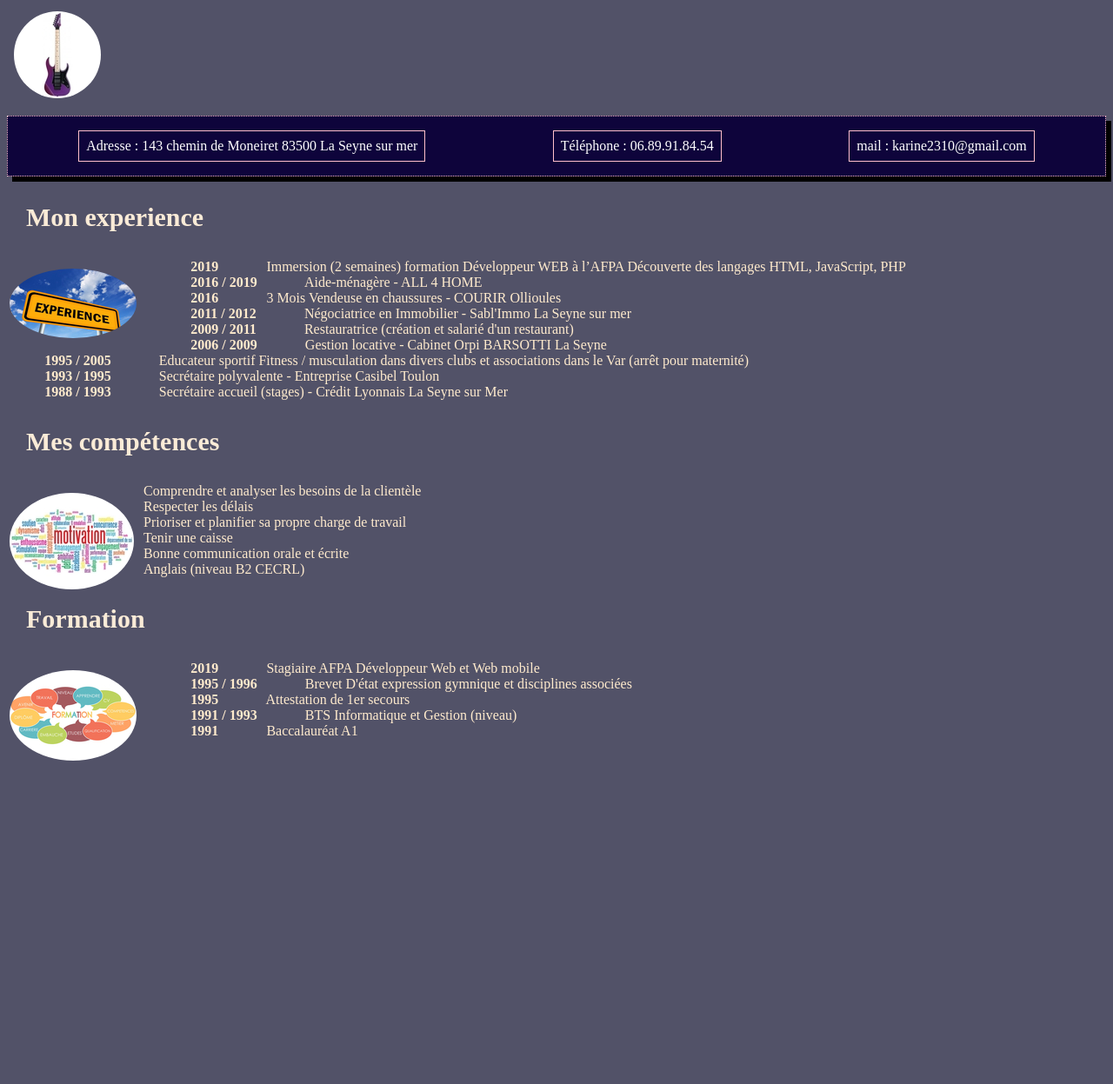
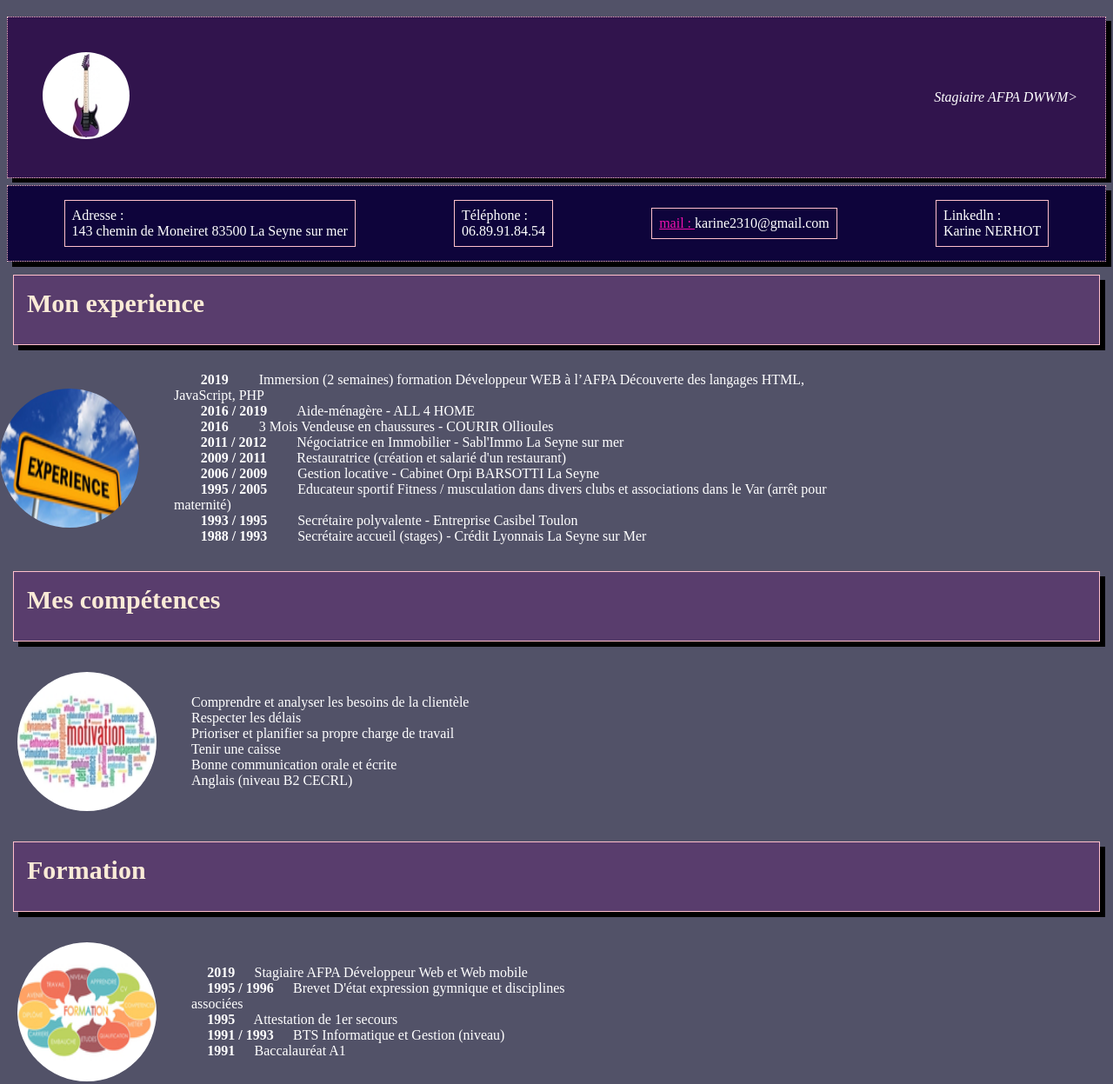
Before and after one commit to HysteriaKa/cvclassroom, a plain HTML site: page index.html in a window 1280 px wide. Shown: the part 104-1351 px from the top of the page at 87% size. Before the commit the page ends 990 px from the top, so only its background shows below. Drawn offline with Linux system fonts and the light colour scheme.

Commit message:
imression et mise en page

```diff
--- /dev/null
+++ b/impression.css
@@ -0,0 +1,14 @@
+body{
+    background-color: #fff;
+    font-family: serif;
+    font-size: 15px;
+}
+.imageflottante{
+    display: none;
+}
+h1{
+    text-align: center;
+}
+.intitule{
+    text-align: right;
+}
--- a/index.html
+++ b/index.html
@@ -5,55 +5,66 @@
     <meta name="viewport" content="width=device-width, initial-scale=1.0">
     <meta http-equiv="X-UA-Compatible" content="ie=edge">
     <link href="style.css" rel="stylesheet" type="text/css" media="screen">
+    <link href="impression.css" rel="stylesheet" type="text/css" media="print">
     <title>MON CV</title>
 </head>
 <body>
-    <h1>Karine Nerhot</h1>
+    <h1 class="titre">Karine Nerhot</h1>
+    <header>
         <div class="intitule">Stagiaire AFPA DWWM></div>
         <div class="photoid"><a href="IBANEZ+RG550PN.JPG"><img src="ibanez-rg550pn.jpg" alt="ma photo" title="cliquez pour agrandir"></a>
         </div>
+    </header>
         <ul id="nav">
-            <li>Adresse : 143 chemin de Moneiret 83500 La Seyne sur mer</li>
-            <li>Téléphone : 06.89.91.84.54</li>
-            <li>mail : karine2310@gmail.com</li>
+            <li>Adresse :</br> 143 chemin de Moneiret 83500 La Seyne sur mer</li>
+            <li>Téléphone :</br> 06.89.91.84.54</li>
+            <li><a href="mailto:karine@gmail.com" title="cliquez pour mail"> mail : </a> karine2310@gmail.com</li>
+            <li>Linkedln :</br> Karine NERHOT</li>
         </ul>
     <h2>Mon experience</h2>
-    <p>
+    <div class="expcont">
         <img src="Webp.net-resizeimage.jpg" class="imageflottante" alt="image flottante"/>
-        <span class="dates">2019</span> 	Immersion (2 semaines) formation Développeur WEB à l’AFPA
-        Découverte des langages HTML, JavaScript, PHP</br>
-        <span class="dates">2016 / 2019</span> Aide-ménagère - ALL 4 HOME</br>
-        <span class="dates">2016</span> 3 Mois	Vendeuse en chaussures - COURIR Ollioules</br>
-        <span class="dates">2011 / 2012</span>	Négociatrice en Immobilier - Sabl'Immo La Seyne sur mer </br>
-        <span class="dates">2009 / 2011</span> 	Restauratrice (création et salarié d'un restaurant)</br>
-    <span class="dates">2006 / 2009</span>	Gestion locative - Cabinet Orpi BARSOTTI La Seyne </br>
-    <span class="dates">1995 / 2005 </span> 	Educateur sportif Fitness / musculation dans divers clubs et associations
-    dans le Var  (arrêt pour maternité)</br>
-    <span class="dates">1993 / 1995</span> 	Secrétaire polyvalente - Entreprise Casibel Toulon </br>
-    <span class="dates">1988 / 1993</span>	Secrétaire accueil (stages) - Crédit Lyonnais La Seyne sur Mer</br>
-    </p>
-    <h2>Mes compétences</h2>
-    <p>
+        <ul class="exp">
+            <li><span class="dates">2019</span> 	Immersion (2 semaines) formation Développeur WEB à l’AFPA
+            Découverte des langages HTML, JavaScript, PHP</li>
+            <li><span class="dates">2016 / 2019</span> Aide-ménagère - ALL 4 HOME</li>
+            <li><span class="dates">2016</span> 3 Mois	Vendeuse en chaussures - COURIR Ollioules</li>
+            <li><span class="dates">2011 / 2012</span>	Négociatrice en Immobilier - Sabl'Immo La Seyne sur mer </li>
+            <li><span class="dates">2009 / 2011</span> 	Restauratrice (création et salarié d'un restaurant)</li>
+            <li><span class="dates">2006 / 2009</span>	Gestion locative - Cabinet Orpi BARSOTTI La Seyne </li>
+            <li><span class="dates">1995 / 2005 </span> Educateur sportif Fitness / musculation dans divers clubs et associations
+    dans le Var  (arrêt pour maternité)</li>
+            <li><span class="dates">1993 / 1995</span> 	Secrétaire polyvalente - Entreprise Casibel Toulon </li>
+            <li><span class="dates">1988 / 1993</span>	Secrétaire accueil (stages) - Crédit Lyonnais La Seyne sur Mer</li>
+        </ul>
+
+    </div>
+    <h2 class="titrecomp">Mes compétences</h2>
+    <div class=compcont>
         <img src="motivation.jpg" class="imageflottante" alt="image flottante"/>
-        Comprendre et analyser les besoins de la clientèle</br>
-        Respecter les délais</br>
-        Prioriser et planifier sa propre charge de travail</br>
-        Tenir une caisse</br>
-
-        Bonne communication orale et écrite</br>
-        Anglais (niveau B2 CECRL)
-    </p>
+        <ul class="exp">
+            <li>Comprendre et analyser les besoins de la clientèle</li>
+            <Li>Respecter les délais</li>
+            <li>Prioriser et planifier sa propre charge de travail</li>
+            <li>Tenir une caisse</li>
+            <li>Bonne communication orale et écrite</li>
+            <li>Anglais (niveau B2 CECRL)</li>
+        </ul>
+    </div>
     <h2>Formation</h2>
     <!-- <p>mettre en gras les lettres, espacer les intitulés -->
-       <p><img src="formation.jpg" class="imageflottante alt="image flottante">
-        <span class="dates">2019</span>	Stagiaire AFPA Développeur Web et Web mobile </br>
-        <span class="dates">1995 / 1996 </span>	Brevet D'état expression gymnique et disciplines associées </br>
-        <span class="dates">1995</span>	Attestation de 1er secours </br>
-        <span class="dates">1991 / 1993</span>	BTS Informatique et Gestion (niveau)</br>
-        <span class="dates">1991 </span>	Baccalauréat A1 <br>
+       <div class="formcont">
+            <img src="formation.jpg" class="imageflottante" alt="image flottante">
+           <ul class="form">
+            <li><span class="dates">2019</span>	Stagiaire AFPA Développeur Web et Web mobile</li>
+            <li><span class="dates">1995 / 1996 </span>	Brevet D'état expression gymnique et disciplines associées</li>
+            <li><span class="dates">1995</span>	Attestation de 1er secours</li>
+            <li><span class="dates">1991 / 1993</span>	BTS Informatique et Gestion (niveau)</li>
+            <li><span class="dates">1991 </span>	Baccalauréat A1 </li>
 
+            </ul>
+        </p>
 
-        </p>
 
 
 </body>
--- a/style.css
+++ b/style.css
@@ -11,25 +11,6 @@ h1{
 
 }
 
-
-
-.intitule{
-    text-align: right;
-    font-style: italic;
-    font-family: Cambria, Cochin, Georgia, Times, 'Times New Roman', serif;
-    color: aliceblue;
-    display:flex;
-    flex-direction: row-reverse;
-    margin:0.5em;
-    padding: 0.5em;
-
-}
-.photoid{
-    display: flex;
-    flex-direction: row;
-    margin: 0.5em;
-    padding: 0.5em;
-}
 h2{
     font-weight: bold;
     border:10px whitesmoke;
@@ -37,14 +18,52 @@ h2{
     color: antiquewhite;
     margin: 0.5em;
     padding: 0.5em;
+    border: 1px solid pink;
+    background-color: rgb(89, 61, 109);
+    box-shadow: 6px 6px 0px black;
+    padding-bottom: 30px;
 }
-.imageflottante{
-    float: left;
-    margin: 11px;
+
+
+h2:hover{
+    color:rgb(43, 9, 51);
+    text-shadow: 0.1em 0.1em 0.2em rgb(243, 19, 232);
 }
+
 .dates{
     font-weight: bold;
     margin: 4%;
+}
+header{
+    margin: 0.5em;
+    padding: 1.5em;
+    display: flex;
+    border: 1px dotted pink;
+    flex-wrap: wrap;
+    /* Sur l'axe principal */
+    justify-content: space-between;
+    /* Pour l'axe secondaire */
+    align-items: center;
+    background-color: rgb(49, 20, 77);
+    box-shadow: 6px 5px 0px black;
+    flex-direction: row-reverse;
+}
+.titre{
+    text-align: center;
+    padding-top: 30px;
+    padding-bottom: 30px;
+
+}
+.intitule{
+    color: white;
+    margin:0.5em;
+    text-align: center;
+    font-style: italic;
+
+}
+.photoid{
+    text-align: center;
+    margin: 1em;
 }
 #nav{
     list-style-type:none;
@@ -53,7 +72,6 @@ h2{
     border:1px dotted pink;
     flex-direction:row;
     align-items:center;
-    flex-wrap:wrap;
     display:flex;
     justify-content:space-around;
     margin:0.5em;
@@ -69,22 +87,51 @@ h2{
     border:1px solid pink;
     margin:0.5em;
     padding:0.5em;
-
+}
+li a{
+    color:rgb(240, 16, 173)
 }
 body {
     margin: 0;
     padding: 0;
-    background-color: rgb(82, 82, 104)
-
+    background-color: rgb(82, 82, 104);
+    color: #ffffff;
+}
+.imageflottante{
+    float: left;
+    height:160px;
+    width: 160px;
 
 }
-.flex1{
-    order: 1
+img{
+    border-radius:50%;
+    -webkit-transform: scale(2);
+	transform: scale(1);
+	-webkit-transition: .3s ease-in-out;
+	transition: .3s ease-in-out;
 }
-p{
-    color: blanchedalmond;
+img:hover{
+    -webkit-transform: scale(1.3);
+	transform: scale(1.3);
 }
 
-img{
-    border-radius:50%;
+.expcont{
+    display:flex;
+    flex-direction: row;
+    align-items: center;
 }
+.compcont{
+    display:flex;
+    flex-direction: row;
+    align-items: center;
+    padding:20px;
+}
+.formcont{
+    display:flex;
+    flex-direction: row;
+    align-items: center;
+    padding:20px;
+}
+ul{
+    list-style-type: none;
+}
```
